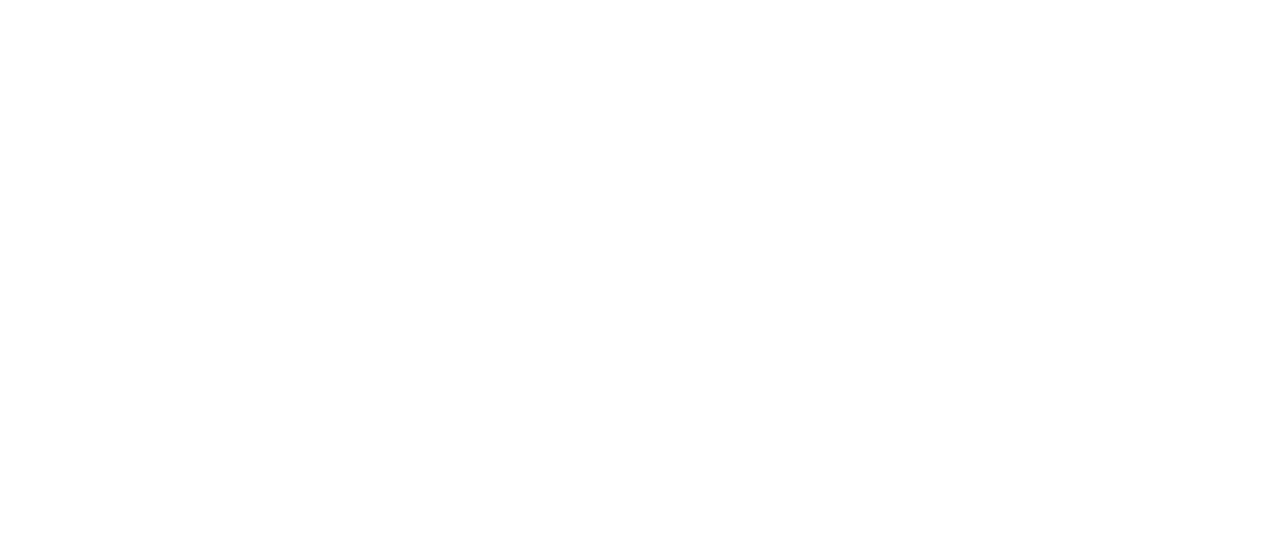
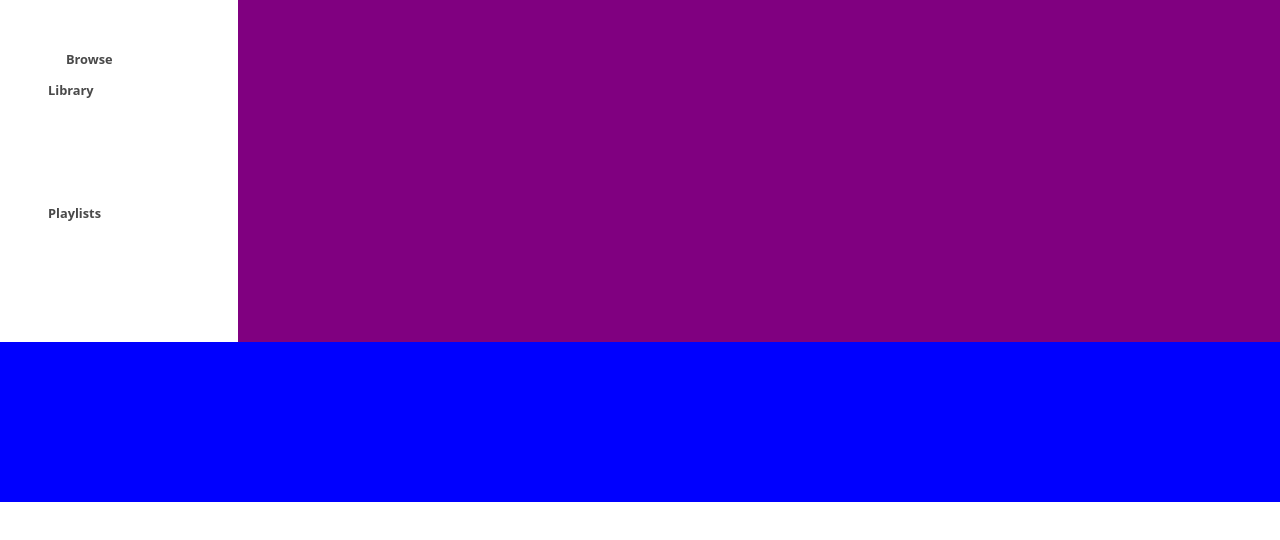
Before and after one commit to slick-codes/mongo-player, a SvelteKit app: page / in a window 1280 px wide. Shown: the top 540 px of the page. Built offline with nearby package versions, Linux system fonts and the light colour scheme; some icons are missing.

Commit message:
add Home.svelte component

```diff
--- a/src/components/Home.svelte
+++ b/src/components/Home.svelte
@@ -0,0 +1,20 @@
+<script>
+	import TopContent from './../components/TopContent.svelte';
+	import Controller from './../components/Controller.svelte';
+
+
+</script>
+
+<div class="parents-container">
+    <TopContent />
+    <Controller />
+</div>
+
+<style lang="scss">
+    .parents-container{
+        width: 100%;
+        display:flex;
+        flex-flow:column;
+        height:100%;
+    }
+</style>
```
